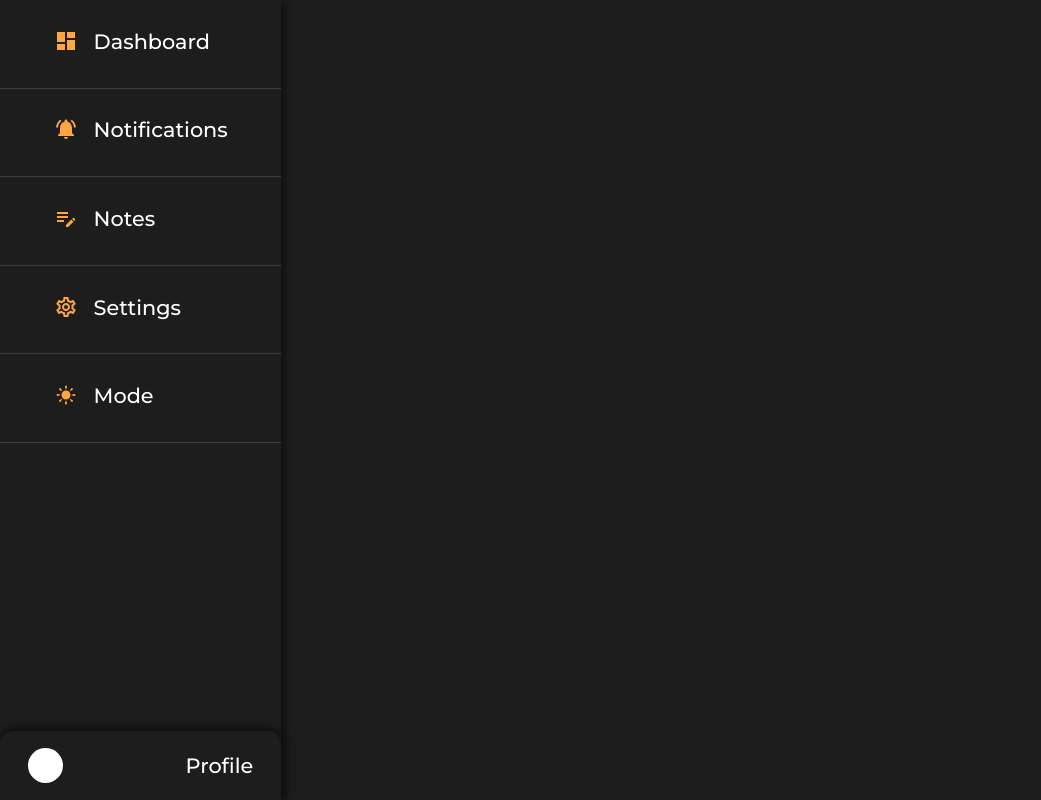
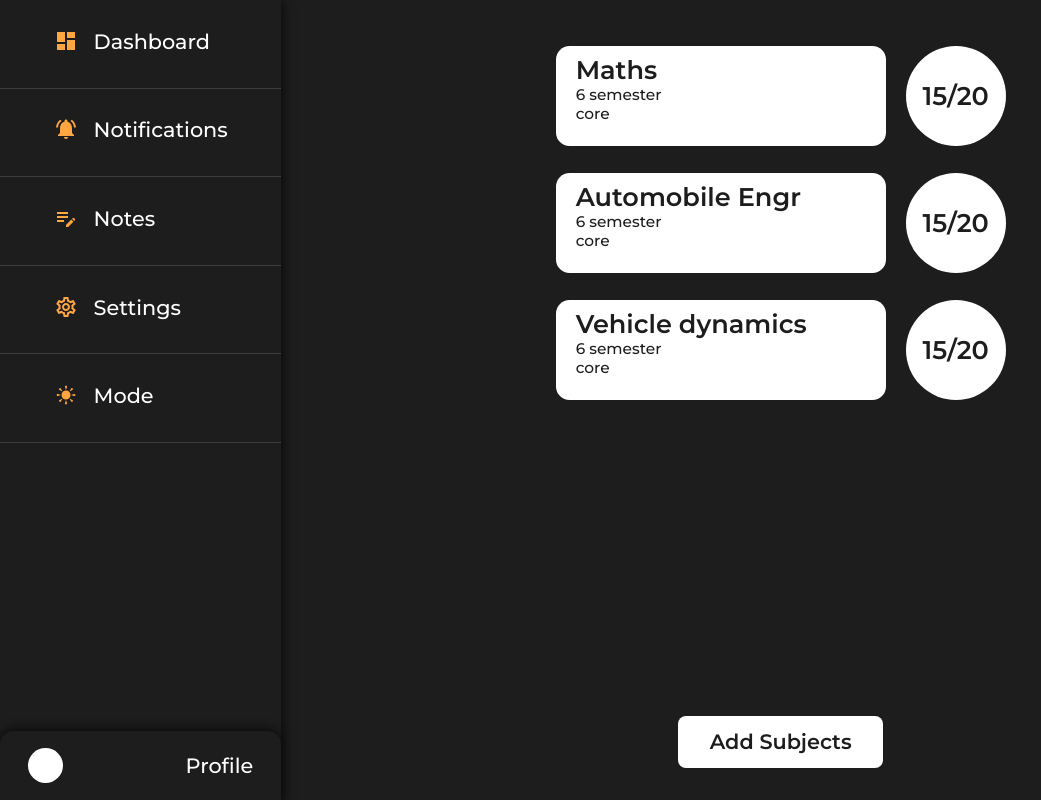
Before and after one commit to naveengitboi/student_tracker, a React (Create React App) app in the folder frontend/: page /attendance in a window 1280 px wide. Shown: the whole page, without its empty margins (0-1041 px from the left). Built offline with nearby package versions, Linux system fonts and the light colour scheme.

Commit message:
added subject

```diff
--- a/frontend/src/App.css
+++ b/frontend/src/App.css
@@ -26,16 +26,18 @@ ul,li{
   --light_orage:#ffa641;
   --light_light_orage:#ffbc6f;
   /* font-sizes-mobile */
-  --mini_fontsize:0.526rem;
+  --mini_fontsize:0.96rem;
   --medium_fontsize:1rem;
   --main_fontsize: 1.3rem;
-  --bigger_fontsize: 1.76rem;
+  --bigger_fontsize: 1.6rem;
 }
 
 body
 {
   background-color: var(--main_black_color);
   color: var(--medium_white_color);
+  height: 100vh;
+  /* border: 2px solid white; */
 }
 
 a
@@ -45,7 +47,54 @@ a
 }
 
 
+::-webkit-scrollbar
+{
+  width: 10px;
+}
+::-webkit-scrollbar-track
+{
+  background: white;
+}
+::-webkit-slider-thumb
+{
+  background: var(--main_black_color);
+}
+
 .appjs
 {
   display: flex;
+  height: 100vh;
 }
+.page
+{
+    display: flex;
+    justify-content: center;
+    align-items: center;
+    flex-direction: column;
+    flex-grow: 1;
+    overflow-y: auto;
+    height: 100vh;
+    padding: 2rem 0;
+}
+.clickButton
+{
+    font-size: var(--main_fontsize);
+    font-weight: 600;
+    color: var(--main_black_color);
+    background: var(--medium_white_color);
+    padding: 0.85rem 1.95rem;
+    height: fit-content;
+    border-radius: 0.5rem;
+}
+
+.inputButton
+{
+   font-size: var(--main_fontsize);
+    font-weight: 400;
+    color: var(--main_black_color);
+    background: var(--medium_white_color);
+    padding: 0.85rem 1.95rem;
+    height: fit-content;
+    border-radius: 0.25rem;
+    margin: 0.25rem 0;
+}
--- a/frontend/src/App.js
+++ b/frontend/src/App.js
@@ -2,13 +2,16 @@ import './App.css'
 import { Routes, Route } from 'react-router-dom';
 import Navbar from './components/Navbar';
 import Dashboard from './components/Dashboard';
+import Attendance from './components/Attendance';
+import AddSubject from './components/AddSubject';
 function App() {
   return (
     <div className='appjs'>
       <Navbar/>
       <Routes>
         <Route path="/" element={<Dashboard/>} />
-        <Route path="/about" element={<h2>About</h2>} />
+        <Route path="/attendance" element={<Attendance/>} />
+        <Route path='/addSubject' element={<AddSubject/>}/>
       </Routes>
     </div>
   );
--- /dev/null
+++ b/frontend/src/components/AddSubject.js
@@ -0,0 +1,11 @@
+
+
+function AddSubject(){
+    return(
+        <div className="addSubjectForm">
+
+        </div>
+    )
+}
+
+export default AddSubject;
--- /dev/null
+++ b/frontend/src/components/Attendance.js
@@ -0,0 +1,61 @@
+import { NavLink } from "react-router-dom";
+import '../css/Attendance.css'
+    let subjects = [
+    {
+        subject:"Maths",
+        semester:6,
+        subjectType: "core",
+        totalClasses: 20,
+        present:15,
+        absent:5,
+    },
+    {
+        subject: "Automobile Engr",
+        semester: 6,
+        subjectType: "core",
+        totalClasses: 20,
+        present: 15,
+        absent: 5,
+    },
+    {
+        subject: "Vehicle dynamics",
+        semester: 6,
+        subjectType: "core",
+        totalClasses: 20,
+        present: 15,
+        absent: 5,
+    },
+
+
+]
+
+function Attendance(){
+    return(
+        <>
+            <div className="page">
+                <div className="subjectsContainer">
+                    {
+                        subjects.map((item) => (
+
+                            <div className="subject">
+                                <div className="subjectInfo">
+                                    <h1>{item.subject}</h1>
+                                    <p>{item.semester} semester</p>
+                                    <p>{item.subjectType}</p>
+                                </div>
+                                <div className="subjectAttendance">
+                                    <h1>{item.present}/{item.totalClasses}</h1>
+                                </div>
+                            </div>
+
+                        ))
+                    }
+                </div>
+
+                <NavLink to='/addsubject' className={'clickButton'}>Add Subjects</NavLink>
+            </div>
+        </>
+    )
+}
+
+export default Attendance;
--- a/frontend/src/components/Dashboard.js
+++ b/frontend/src/components/Dashboard.js
@@ -3,7 +3,7 @@ import { IoMdArrowDropright } from "react-icons/io";
 import { NavLink } from 'react-router-dom';
 function Dashboard(){
     return(
-        <div className="dashboardContainer">
+        <div className="dashboardContainer page">
             <div className="dashboard">
                 <div className="profileContainer">
                     <p>Hello</p>
@@ -12,18 +12,21 @@ function Dashboard(){
                 </div>
                 <div className="operationsContainer">
                     <div className="operation">
-                        <NavLink to='/attendance'>Attendance</NavLink>
-                        <div className="dashboardIcons">
-                            <IoMdArrowDropright/>
-                        </div>
+                        <NavLink to='/attendance'>Attendance
+                            <div className="dashboardIcons">
+                                <IoMdArrowDropright />
+                            </div></NavLink>
+
                     </div>
 
                     <div className="operation">
-                        <NavLink to='/learnings'>Learnings</NavLink>
+                        <NavLink to='/learnings'>Learnings
+                            <div className="dashboardIcons">
+                                <IoMdArrowDropright />
+                            </div>
+                        </NavLink>
 
-                        <div className="dashboardIcons">
-                            <IoMdArrowDropright />
-                        </div>
+
                     </div>
 
                 </div>
--- /dev/null
+++ b/frontend/src/css/Attendance.css
@@ -0,0 +1,57 @@
+.subjectsContainer
+{
+    max-width: 500px;
+    min-width: 400px;
+    width: 450px;
+    display: flex;
+    flex-direction: column;
+    margin-bottom: auto;
+}
+
+.subject
+{
+    display: flex;
+    color: var(--main_black_color);
+    /* border: 2px solid white; */
+    margin: 0.85rem 0;
+}
+.subject div
+{
+    padding:0.5rem 1.25rem;
+    font-weight: 500;
+}
+
+.subjectInfo
+{
+    background-color: var(--medium_white_color);
+    width: 100%;
+    margin-right:1.255rem;
+    border-radius: 0.85rem;
+}
+.subjectInfo p
+{
+    font-size: var(--mini_fontsize);
+}
+.subjectInfo h1
+{
+    font-weight: 600;
+    font-size: var(--bigger_fontsize);
+}
+
+.subjectAttendance
+{
+    background-color: var(--medium_white_color);
+    border-radius: 50%;
+    width: 100px;
+    height: 100px;
+    display: flex;
+    flex-direction: column;
+    justify-content: center;
+    align-items: center;
+}
+
+.subjectAttendance h1
+{
+    font-weight: 600;
+    font-size: var(--bigger_fontsize);
+}
--- a/frontend/src/css/Dashboard.css
+++ b/frontend/src/css/Dashboard.css
@@ -4,7 +4,6 @@
     justify-content: center;
     align-items: center;
     flex-grow: 1;
-    /* border: 1px solid red; */
 }
 .dashboard
 {
@@ -49,9 +48,7 @@
     width: 100%;
     border-radius: 0.5rem;
     margin: 0.5rem 0;
-    display: flex;
-    align-items: center;
-    justify-content: space-between;
+
     /* border: 2px solid red; */
 
 }
@@ -60,6 +57,9 @@
     font-size: var(--main_fontsize);
     font-weight: 600;
     color: var(--main_black_color);
+    display: flex;
+    /* align-items: center; */
+    justify-content: space-between;
     /* border: 2px solid red; */
 }
 
```
